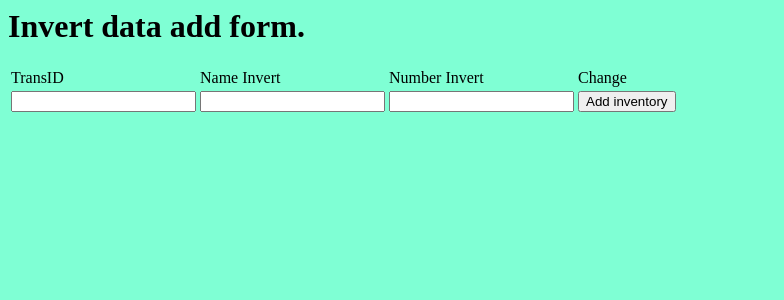
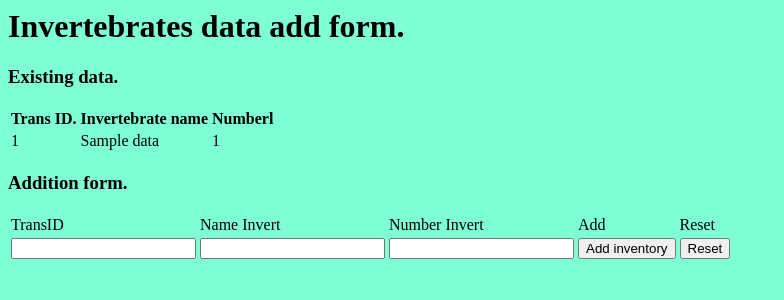
Before and after one commit to lukoritob/Marine, a Django app: page /sea/input5 in a window 1280 px wide. Shown: the top 300 px of the page, without its empty margins (0-784 px from the left). Run offline with Django 3.2, Linux system fonts and the light colour scheme; tables that the repository leaves empty hold one stand-in row (values such as "Sample post").

Commit message:
Update input5.html

```diff
--- a/templates/sea/input5.html
+++ b/templates/sea/input5.html
@@ -1,11 +1,30 @@
 <!-- {{ trial5 }} -->
+<table>
+    <h1>Invertebrates data add form.</h1>
+    <h3>Existing data.</h3>
+    <thead>
+        <tr>
+            <th>Trans ID.</th>
+            <th>Invertebrate name</th>
+            <th>Numberl</th>
+        </tr>
+    </thead>
+    <tbody>
+        {% csrf_token %} {% for item in trial5 %}
+        <tr class="datarow">
+            <td>{{item.TransID}}</td>
+            <td>{{item.Name_Invert}}</td>
+            <td>{{item.No_Invert}}</td>
 
+        </tr>
+        {% endfor %}</tbody>
+</table>
 <!-- {{ form }} -->
 
 <body style="background-color: aquamarine">
 
     <table>
-        <h1>Invert data add form.</h1>
+        <h3>Addition form.</h3>
         {% csrf_token %}
         <tr>
             <form action="" method="post">
@@ -14,6 +33,7 @@
                 <td>{{form.Name_Invert}}</td>
                 <td>{{form.No_Invert}}</td>
                 <td> <input class="table_button" type="submit" value="Add inventory" /></td>
+                <td> <input class="table_button" type="reset" value="Reset" /></td>
             </form>
             </td>
         </tr>
@@ -29,7 +49,10 @@
                     <p>Number Invert</p>
                 </td>
                 <td>
-                    <p>Change</p>
+                    <p>Add</p>
+                </td>
+                <td>
+                    <p>Reset</p>
                 </td>
             </tr>
         </thead>
```
